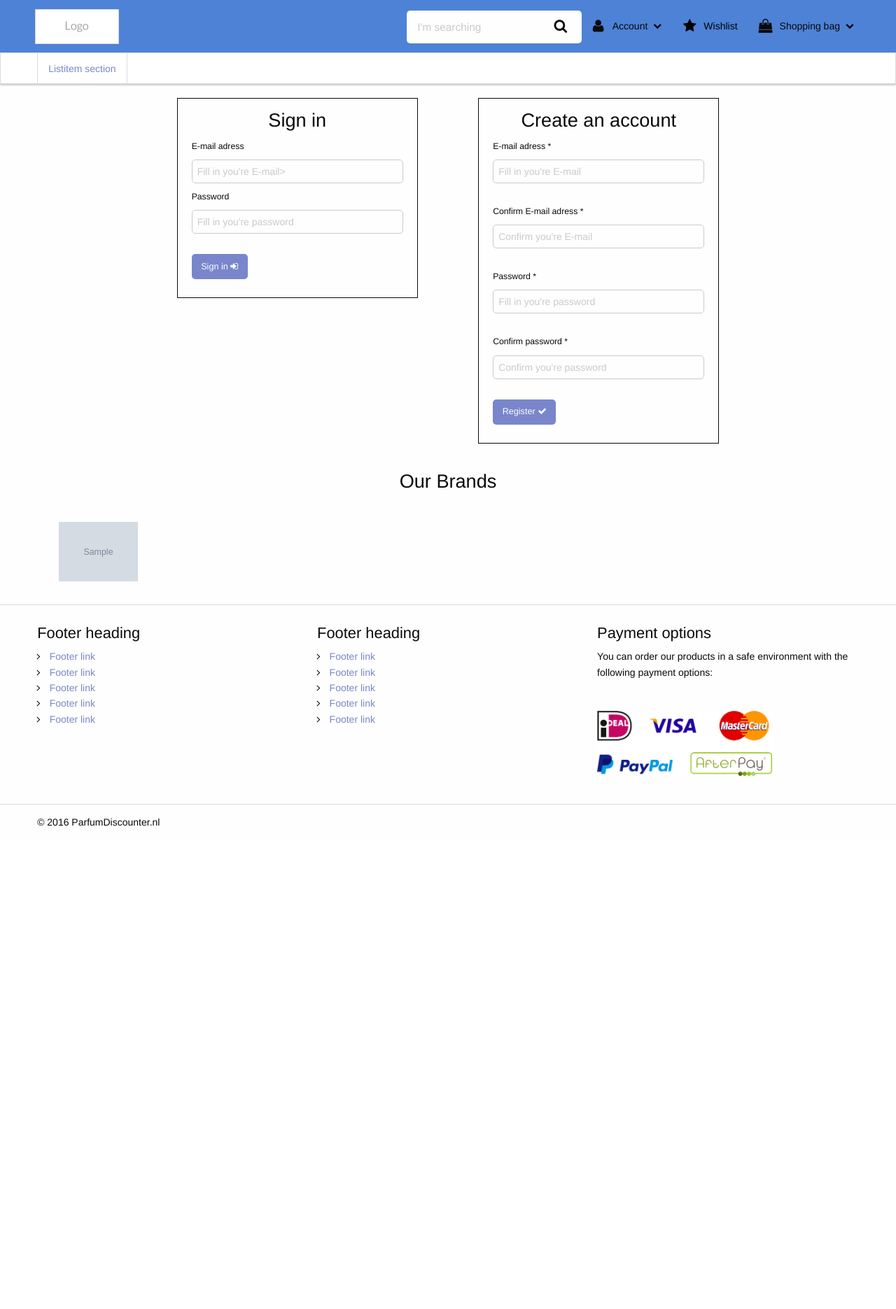
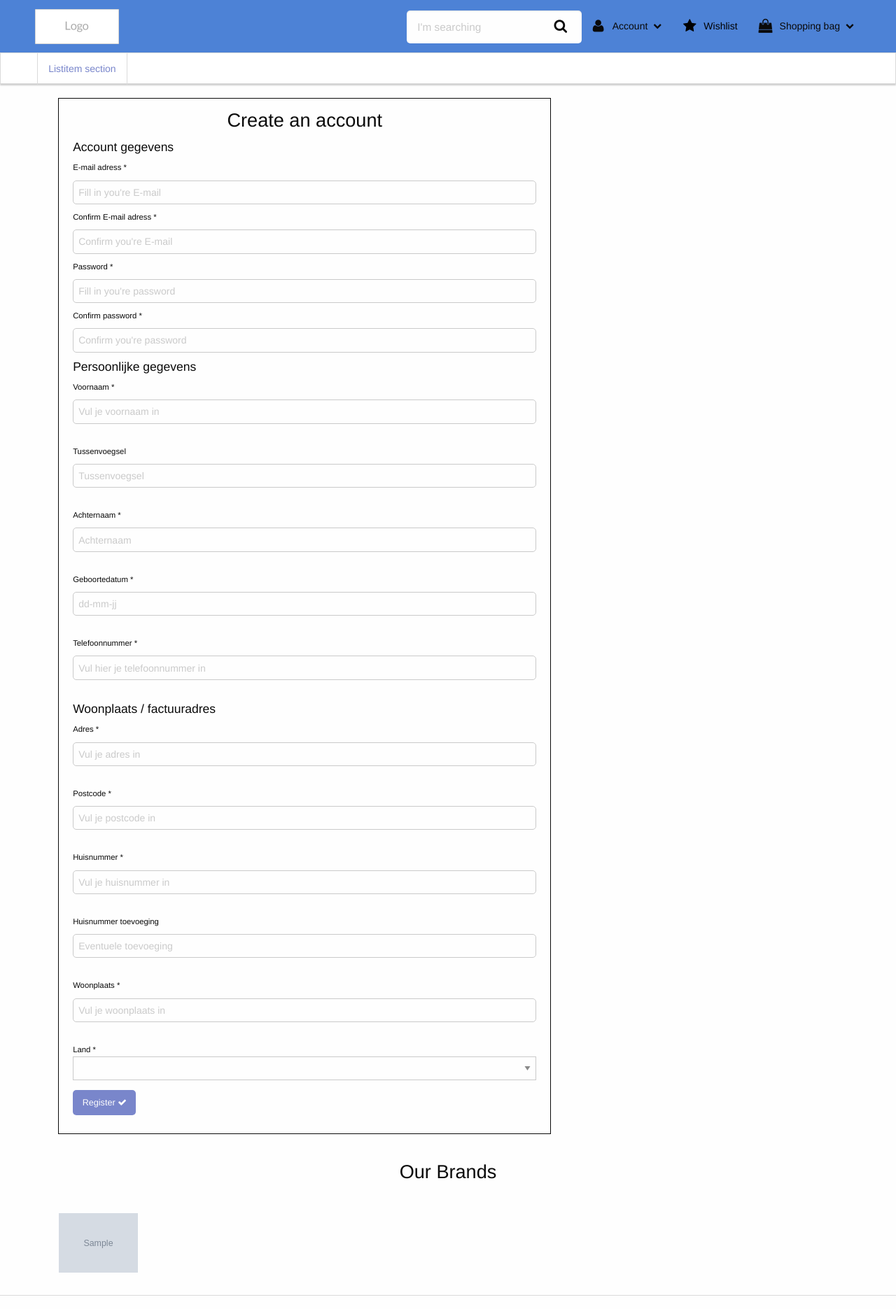
Before and after one commit to rodjesg/geurdisco, a PHP site: page /pages/account.php in a window 1280 px wide. Shown: the top 1871 px of the page at 70% size. Before the commit the page ends 1181 px from the top, so only its background shows below. Run offline with PHP 8.4, Linux system fonts and the light colour scheme; tables that the repository leaves empty or names only in its code hold one stand-in row (values such as "Sample post"); grey boxes marked "Sample" are stand-in pictures; data that the repository does not hold is empty.

Commit message:
Account page Dennis + wishlist increase

```diff
--- a/functions/add-shoppingbag.php
+++ b/functions/add-shoppingbag.php
@@ -27,7 +27,7 @@ if ($_GET['ProductId']) {
     if (isset($_GET['quantity']) && is_numeric($_GET['quantity'])) {
         $quantity = $_GET['quantity'];
         // replace product quantity
-        $_SESSION['shoppingbag']['products'][$productID]['quantity'] = $quantity;
+        $_SESSION['shoppingbag']['products'][$productID]['quantity'] += $quantity;
     }
     else {
         $quantity = 1;
--- a/functions/add-wishlist.php
+++ b/functions/add-wishlist.php
@@ -42,4 +42,5 @@ else {
 }
 
 header('location:../index.php');
+
 ?>
--- a/includes/header.php
+++ b/includes/header.php
@@ -101,7 +101,7 @@
                                         <input type="submit" class="button" value="Login">
                                     </form>
                                     <ul>
-                                        <li><a href="#">Create an account</a></li>
+                                        <li><a href="<?=$prepath?>pages/account.php">Create an account</a></li>
                                         <li><a href="#">Lost your password?</a></li>
                                     </ul>
                                     <?php
--- a/pages/account.php
+++ b/pages/account.php
@@ -46,53 +46,61 @@ require "../includes/dbconnect.php";
         }
 
         label {
-            font-size: 8, 5pt;
+            font-size: 8.5pt;
         }
 
     </style>
 
 
-
-
-
     <div class="content">
         <div class="container">
             <div class="row">
-                <div class="large-6 columns left">
-                    <div class="linksbox">
-                        <h3>Sign in</h3>
-                        <form class="formlinks">
-                            <fieldset>
-                                <label for="email">E-mail adress</label>
-                                <input type="text" placeholder="Fill in you're E-mail>" <br>
-                                <label for="pasword">Password</label>
-                                <input type="password" placeholder="Fill in you're password">
-                                <br>
-                                <button type="submit" class="button">Sign in <span class="fa fa-sign-in"></span></button>
-                            </fieldset>
-                        </form>
-                    </div>
-                </div>
-
-                <div class="large-6 columns right">
+                <div class="large-12 columns right">
                     <div class="rechtsbox">
                         <h3>Create an account</h3>
                         <form class="rechts" action="../functions/register.php" method="post">
-                            <fieldset>
+                            <h5>Account gegevens</h5>
                             <label for="email">E-mail adress *</label>
                             <input type="text" name="email" placeholder="Fill in you're E-mail">
-                                <br>
                             <label for="email">Confirm E-mail adress *</label>
                             <input type="text" name="emailConfirm" placeholder="Confirm you're E-mail">
-                                <br>
                             <label for="email">Password *</label>
                             <input type="password" name="password" placeholder="Fill in you're password">
-                                <br>
                             <label for="email">Confirm password *</label>
                             <input type="password" name="passwordConfirm" placeholder="Confirm you're password">
-                                <br>
+                            <h5>Persoonlijke gegevens</h5>
+                            <label for="surename">Voornaam *</label>
+                            <input type="text" name="surename" placeholder="Vul je voornaam in"><br>
+                            <label for="insertion">Tussenvoegsel</label>
+                            <input type="text" name="insertion" placeholder="Tussenvoegsel"><br>
+                            <label for="lastname">Achternaam *</label>
+                            <input type="text" name="lastname" placeholder="Achternaam"><br>
+                            <label for="birthdate">Geboortedatum *</label>
+                            <input type="text" name="birthdate" placeholder="dd-mm-jj"><br>
+                            <label for="Telefoon">Telefoonnummer *</label>
+                            <input type="text" name="telefoon" placeholder="Vul hier je telefoonnummer in"><br>
+                            <h5>Woonplaats / factuuradres</h5>
+                            <label for="address">Adres *</label>
+                            <input type="text" name="address" placeholder="Vul je adres in"><br>
+                            <label for="postcode">Postcode *</label>
+                            <input type="text" name="postcode" placeholder="Vul je postcode in"><br>
+                            <label for="nr">Huisnummer *</label>
+                            <input type="text" name="nr" placeholder="Vul je huisnummer in"><br>
+                            <label for="addition">Huisnummer toevoeging</label>
+                            <input type="text" name="addition" placeholder="Eventuele toevoeging"><br>
+                            <label for="city">Woonplaats *</label>
+                            <input type="text" name="city"placeholder="Vul je woonplaats in"><br>
+                            <label for="country">Land *</label>
+                            <select name="country">
+                                <?php
+                                $query = "SELECT * FROM country";
+                                $result = mysqli_query($conn,$query);
+                                while ($row = $result->fetch_array(true)) {
+                                    echo "<option value='".$row['CountryID']."'>".$row['Name']."</option>";
+                                }
+                                ?>
+                            </select>
                             <button type="submit" class="button">Register <span class="fa fa-check"></span></button>
-                            </fieldset>
                         </form>
                     </div>
                 </div>
@@ -102,9 +110,6 @@ require "../includes/dbconnect.php";
 
 
 
-
-
-
 <?php
     require "../includes/footer.php";
 ?>
--- a/pages/shoppingbag.php
+++ b/pages/shoppingbag.php
@@ -39,7 +39,9 @@ require "../includes/dbconnect.php";
                             <?=$value['productInfo']['BrandName']?><br/>
                         </td>
                         <td>
+
                             <input type="hidden" value="<?=$key?>" name="productId" class="hiddenId">
+
                             <select name="quantity">
                                 <?php
                                 for ($i = 0; $i <= $value['productInfo']['Stock']; $i++) {
```
Also changed, not shown: pages/naw.php (+3 -9 lines). Lines whose indentation alone changed are shown as unchanged.
